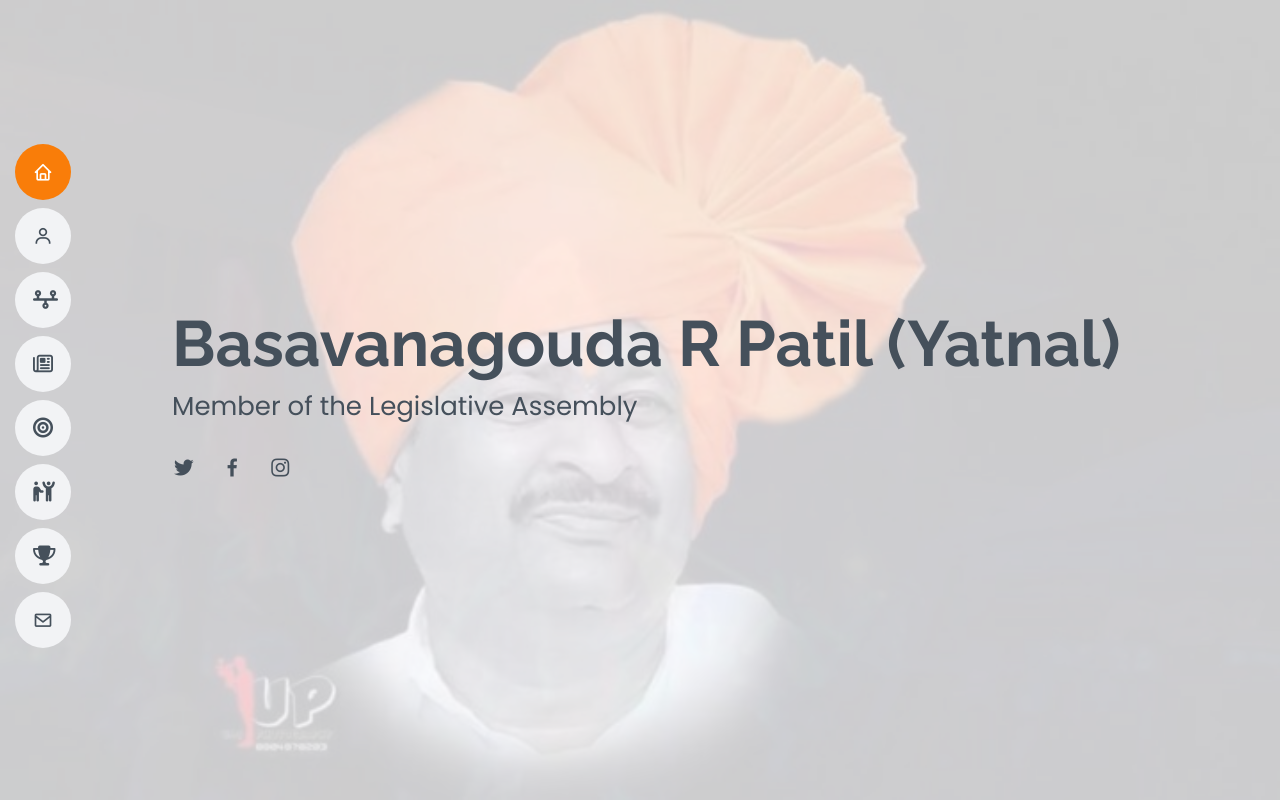
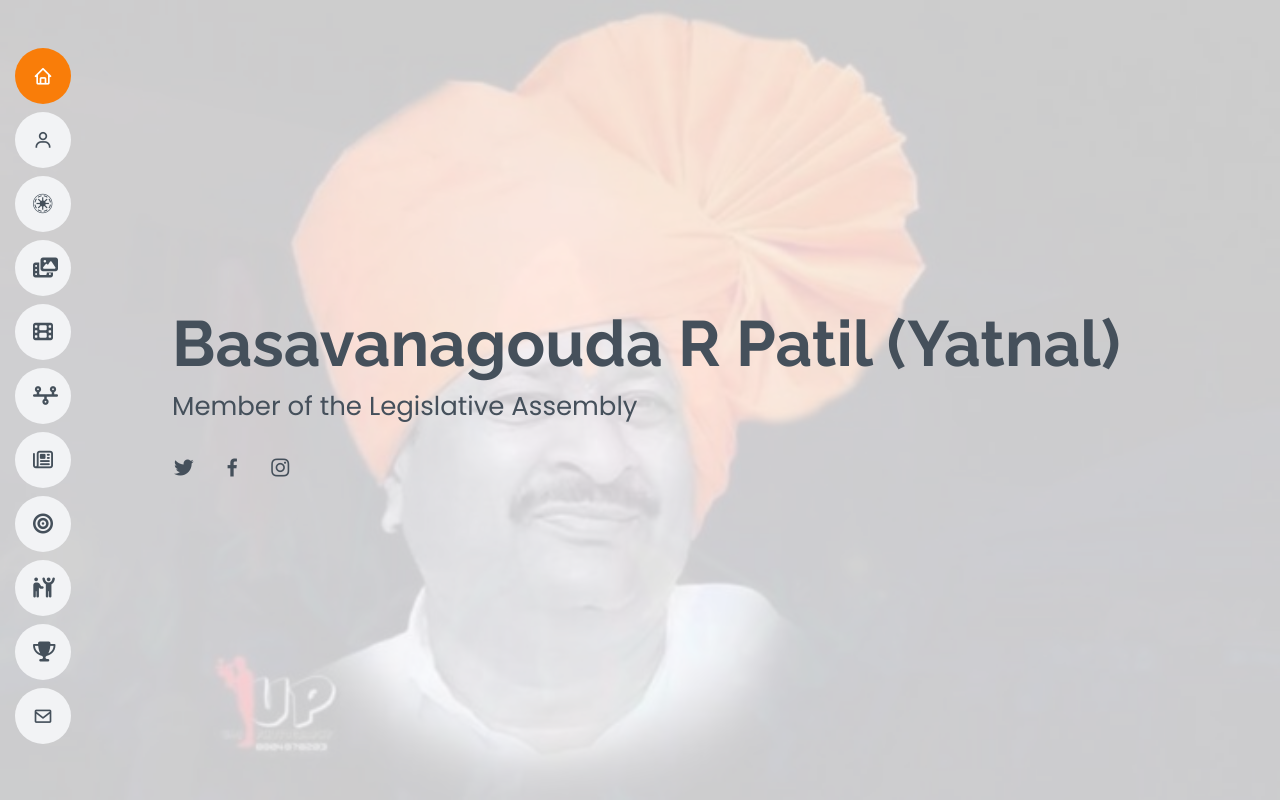
Before and after one commit to Ajit-Kulkarni1988/Profile-Site, a plain HTML site: page index.html in a window 1280 px wide. Shown: the top 800 px of the page. Drawn offline with nearby package versions, Linux system fonts and the light colour scheme.

Commit message:
Photo Gallery and Video Gallery

```diff
--- a/index.html
+++ b/index.html
@@ -47,8 +47,11 @@
 
     <nav id="navbar" class="navbar nav-menu">
       <ul>
-        <li><a href="#hero" class="nav-link scrollto active"><i class="bx bx-home"></i> <span>Home</span></a></li>
+        <li><a href="#hero" class="nav-link scrollto active"><i class="bx bx-home"></i><span>Home</span></a></li>
         <li><a href="#about" class="nav-link scrollto"><i class="bx bx-user"></i> <span>About</span></a></li>
+        <li><a href="#policies" class="nav-link scrollto"><i class="fa-brands fa-galactic-republic"></i><span>Policies</span></a></li>
+        <li><a href="#policies" class="nav-link scrollto"><i class="fa-solid fa-photo-film"></i><span>Photo Gallery</span></a></li>
+        <li><a href="#policies" class="nav-link scrollto"><i class="fa-solid fa-film"></i><span>Video Gallery</span></a></li>
         <li><a href="#resume" class="nav-link scrollto"><i class="fa-solid fa-timeline"></i><span>Journey</span></a></li>
         <li><a href="#portfolio" class="nav-link scrollto"><i class="fa-regular fa-newspaper"></i> <span>Media</span></a></li>
         <li><a href="#services" class="nav-link scrollto"><i class="fa-solid fa-bullseye"></i> <span>Campaign Goals</span></a></li>
```
